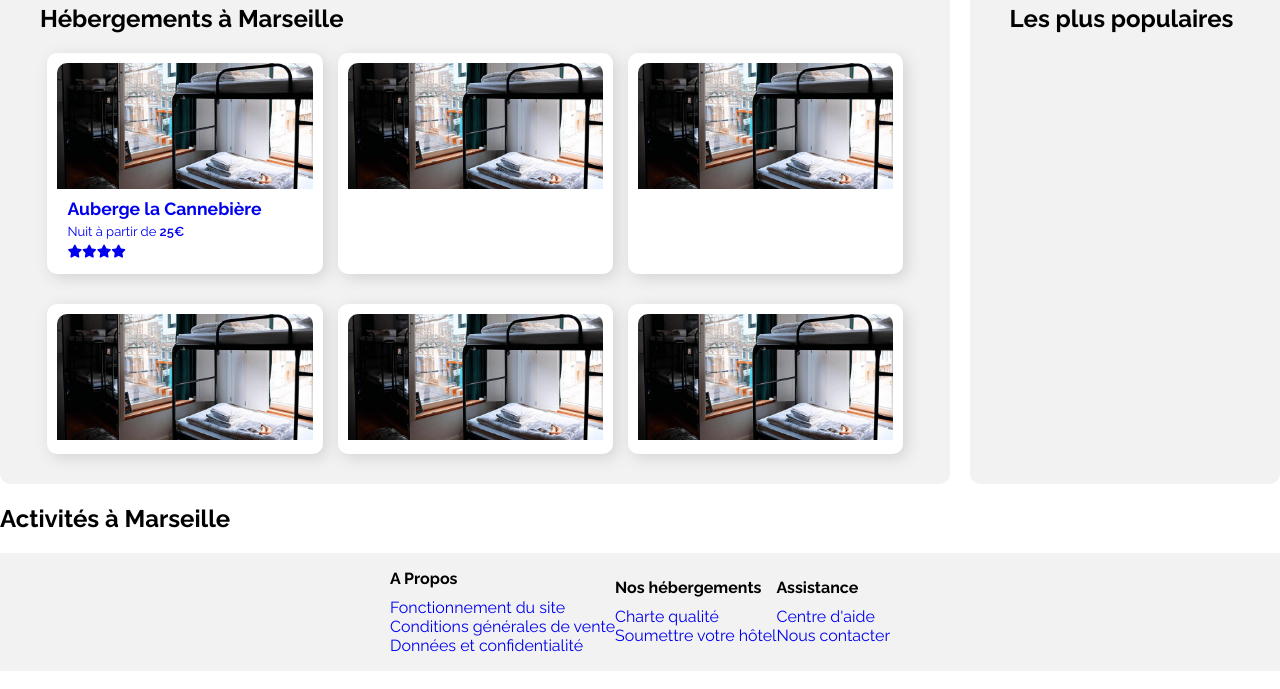
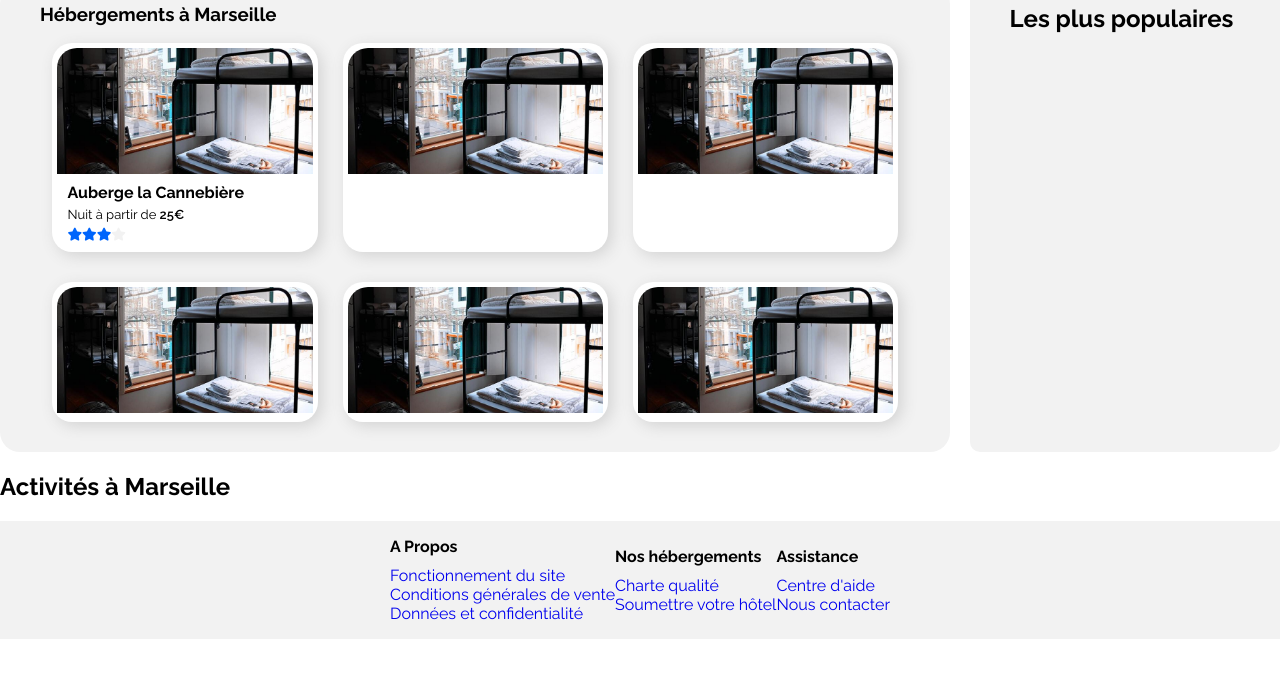
Before and after one commit to Ludprl/Reservia, a plain HTML site: page index.html in a window 1280 px wide. Shown: the part 111-800 px from the top of the page. Drawn offline with Linux system fonts and the light colour scheme.

Commit message:
update 3

```diff
--- a/css/main.css
+++ b/css/main.css
@@ -21,6 +21,9 @@ body{
 a {
     text-decoration: none;
 }
+a:visited {
+    text-decoration: none;
+  }
 /* Header */
 
 header{
@@ -37,7 +40,7 @@ header{
 }
 .en-cours{
     color: #0065FC;
-    border-top: 2px solid #0065FC;
+    border-top: 3px solid #0065FC;
     font-weight: 550;
 }
 nav ul {
@@ -45,6 +48,7 @@ nav ul {
 }
 
 nav a{
+    color: black;
     padding: 48px 30px 0;
     text-decoration: none;
 
@@ -54,10 +58,11 @@ nav a{
     text-decoration: none;
     color: #0065FC;
     font-weight: 650;
+    margin-left: 20px;
 }
 
 nav li a:hover{
-    color: #0065FC;
+    color: #0065FC ;
     border-top: 2px solid #0065FC;
 }
 /* Contenu */
@@ -79,7 +84,7 @@ nav li a:hover{
     justify-content: space-around;
     align-content: space-between;
     background-color: #f2f2f2;
-    border-radius: 10px;
+    border-radius: 20px;
     padding: 0 40px 0 40px;
 }
     .hostingitem{
@@ -87,14 +92,17 @@ nav li a:hover{
         width: calc(33% - 2rem);
         min-width: 200px;
         max-width: calc(33% - 2rem);
-        padding: 10px;
+        padding: 5px;
         background-color: white;
-        border-radius: 10px;
+        border-radius: 20px;
         box-shadow: 4px 4px 15px lightgray;
+    }
+    .hostingitem a{
+        color: #0065FC;
     }
     .hostingitem img{
         width: 100%;
-        border-radius: 10px 10px 0 0;
+        border-radius: 20px 20px 0 0;
         height: 126px;
         object-fit: cover;
 }
@@ -104,15 +112,17 @@ nav li a:hover{
     justify-content: space-around;
     background-color: #fff;
     padding: 5px 10px;
+    border-radius: 20px;
 }
 .hotelDetails p{
+    color: black;
     font-size: small;
     margin: 5px 0;
 }
 .hostingName{
+    color: black;
     margin: 0;
     font-weight: 700;
-    font-size: 1.1rem;
 }
 .hostingRate{
     word-spacing: -1ch;
--- a/index.html
+++ b/index.html
@@ -28,20 +28,20 @@
     <!-- Contenu -->
 <section class="hosting centred">
   <div class="mainhosting">
-    <div class="sectiontitle"><h2>Hébergements à Marseille</h2></div>
+    <div class="sectiontitle"><h3>Hébergements à Marseille</h3></div>
     <div class="hostingitem">
       <a href="#">
         <article class="hotelFrame">
             <img src="images/hebergements/4_small/marcus-loke-WQJvWU_HZFo-unsplash.jpg"
                  alt="Photo d'une chambre avec un lit superposé et vu sur la ville">
             <div class="hotelDetails">
-                <h3 class="hostingName">Auberge la Cannebière</h3>
+                <h4 class="hostingName">Auberge la Cannebière</h4>
                 <p>Nuit à partir de <span class="prix">25€</span></p>
                 <div class="hostingRate">
                     <i class="fas fa-star BStar"></i>
                     <i class="fas fa-star BStar"></i>
                     <i class="fas fa-star BStar"></i>
-                    <i class="fas fa-star Gstar"></i>
+                    <i class="fas fa-star GStar"></i>
                 </div>
               </div>
           </article>
@@ -81,6 +81,7 @@
 
 <aside class="MarseilleOut centred">
   <h2>Activités à Marseille</h2>
+
 </aside>
       <!-- Pied de page -->
   <footer>
```
